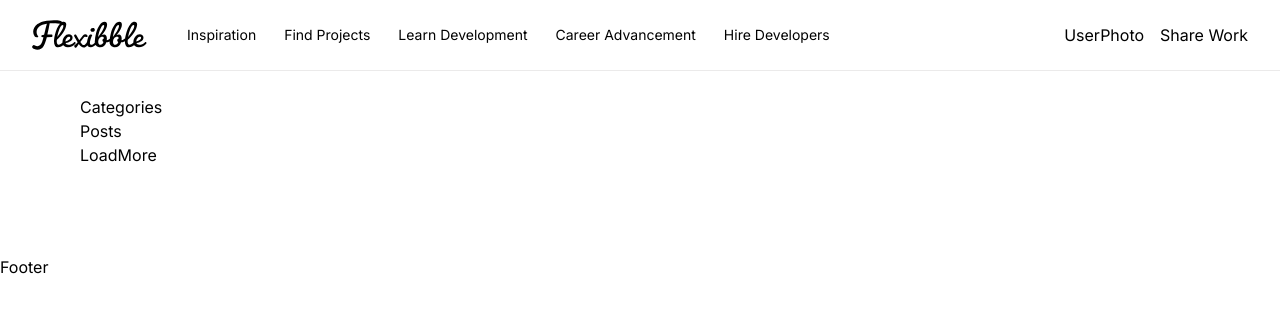
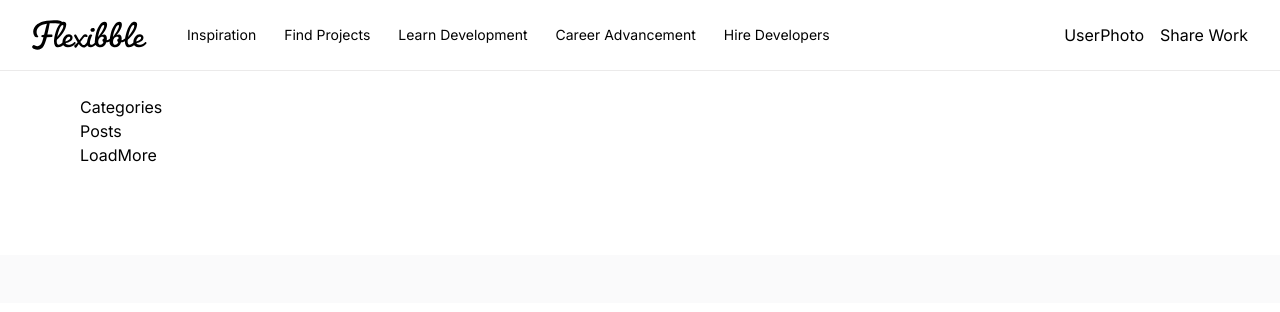
Before and after one commit to kateneilsen/nextjs13_flexibble_tutorial, a Next.js app: page / in a window 1280 px wide. Shown: the top 312 px of the page. Built offline with nearby package versions, Linux system fonts and the light colour scheme.

Commit message:
start of footer

```diff
--- a/components/Footer.tsx
+++ b/components/Footer.tsx
@@ -1,7 +1,11 @@
 import React from "react";
 
 const Footer = () => {
-  return <div>Footer</div>;
+  return (
+    <footer className="flexStart footer">
+      <div className="flex flex-col gap-12"></div>
+    </footer>
+  );
 };
 
 export default Footer;
```
